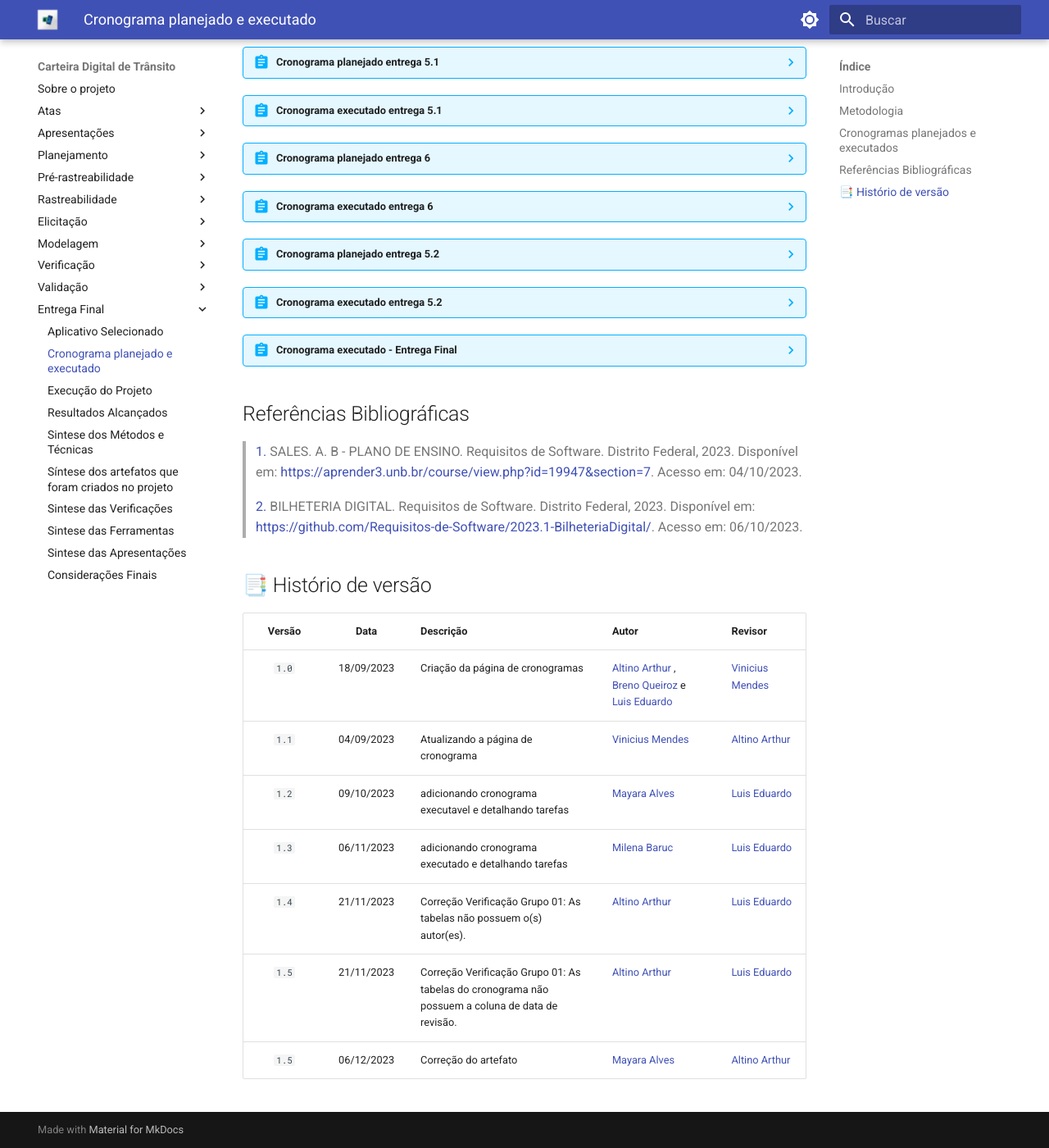
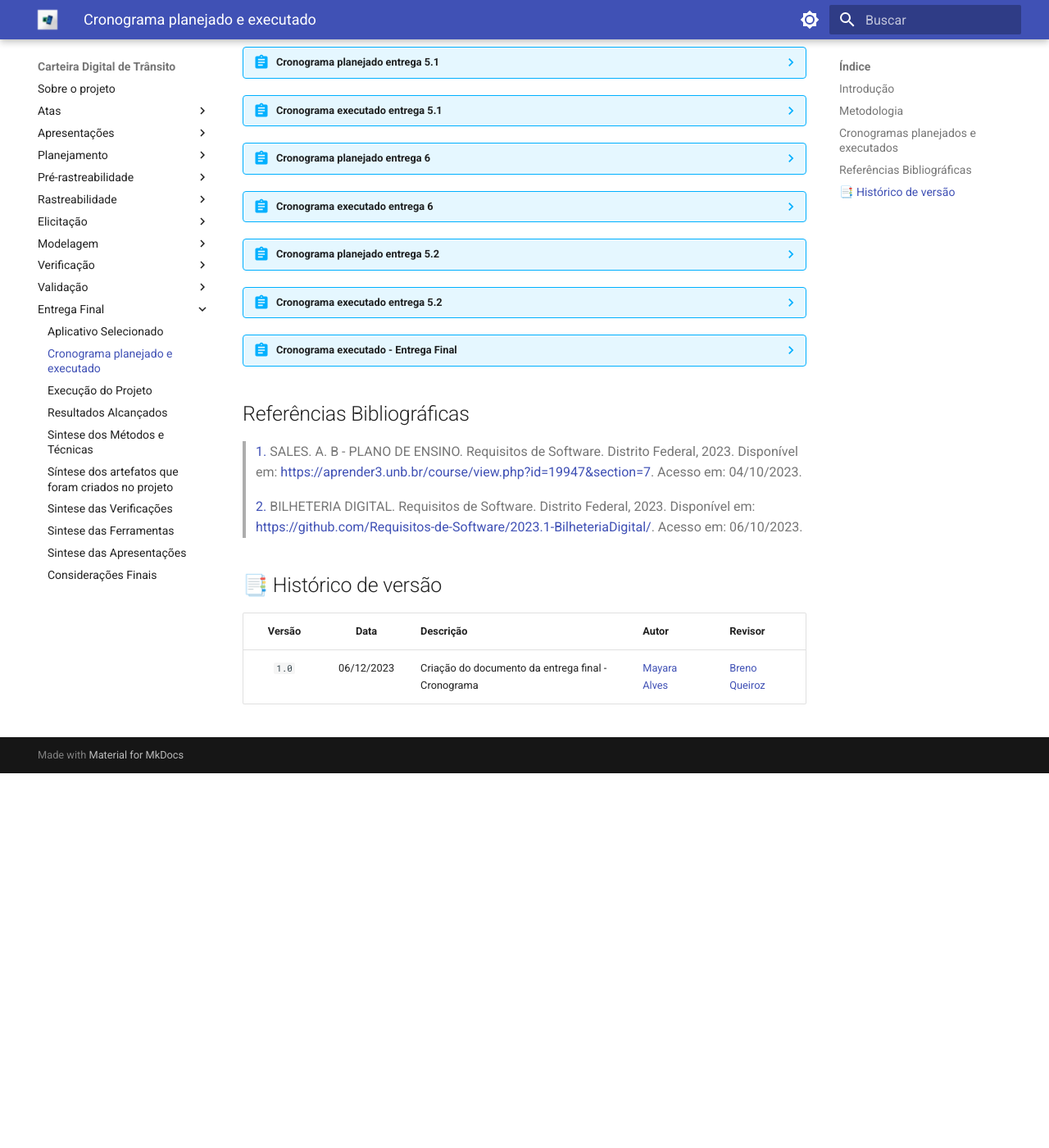
Before and after one commit to Requisitos-de-Software/2023.2-Carteira_Digital_de_Transito, an MkDocs documentation site: the page built from docs/entrega-final/cronograma.md, in a window 1280 px wide and 1400 px high, scrolled down 1295 px. Shown: the whole window at 82% size. Built offline with MkDocs 1.6.1 and Material for MkDocs 9.7.7, drawn with Linux system fonts in a browser that asks for light colours; after the commit the page ends 2238 px from its top, so only the background shows below that.

Commit message:
Update cronograma.md

```diff
--- a/docs/entrega-final/cronograma.md
+++ b/docs/entrega-final/cronograma.md
@@ -316,14 +316,8 @@ Essa abordagem proporcionou não apenas a construção de um cronograma, mas tam
 > <a id=“RP2” href=“#TEC2”>2.</a> BILHETERIA DIGITAL. Requisitos de Software. Distrito Federal, 2023. Disponível em: <https://github.com/Requisitos-de-Software/2023.1-BilheteriaDigital/>. Acesso em: 06/10/2023.
 
 
-## 📑 Histório de versão
+## 📑 Histórico de versão
 
 | Versão| Data      | Descrição | Autor | Revisor       |
 | :-:   | :-:       | :--       | --    | --             |
-| `1.0` |18/09/2023 |Criação da página de cronogramas | [Altino Arthur](https://github.com/arthurrochamoreira) , [Breno Queiroz](https://github.com/brenob6) e [Luis Eduardo](https://github.com/LuisMiranda10) | [Vinicius Mendes](https://github.com/yabamiah) |
-| `1.1` |04/09/2023 |Atualizando a página de cronograma | [Vinicius Mendes](https://github.com/yabamiah) | [Altino Arthur](https://github.com/arthurrochamoreira)
-| `1.2` |09/10/2023 | adicionando cronograma executavel e detalhando tarefas | [Mayara Alves](https://github.com/Mayara-tech) | [Luis Eduardo](https://github.com/LuisMiranda10)
-| `1.3` |06/11/2023 | adicionando cronograma executado e detalhando tarefas | [Milena Baruc](https://github.com/MilenaBaruc) | [Luis Eduardo](https://github.com/LuisMiranda10)
-| `1.4` |21/11/2023 | Correção Verificação Grupo 01: As tabelas não possuem o(s) autor(es). | [Altino Arthur](https://github.com/arthurrochamoreira) | [Luis Eduardo](https://github.com/LuisMiranda10)
-| `1.5` |21/11/2023 | Correção Verificação Grupo 01: As tabelas do cronograma não possuem a coluna de data de revisão. | [Altino Arthur](https://github.com/arthurrochamoreira) | [Luis Eduardo](https://github.com/LuisMiranda10)
-| `1.5` |06/12/2023 | Correção do artefato  | [Mayara Alves](https://github.com/Mayara-tech) | [Altino Arthur](https://github.com/arthurrochamoreira)
+| `1.0`   |06/12/2023 |Criação do documento da entrega final - Cronograma |[Mayara Alves](https://github.com/Mayara-tech)  | [Breno Queiroz](https://github.com/brenob6)|
```
